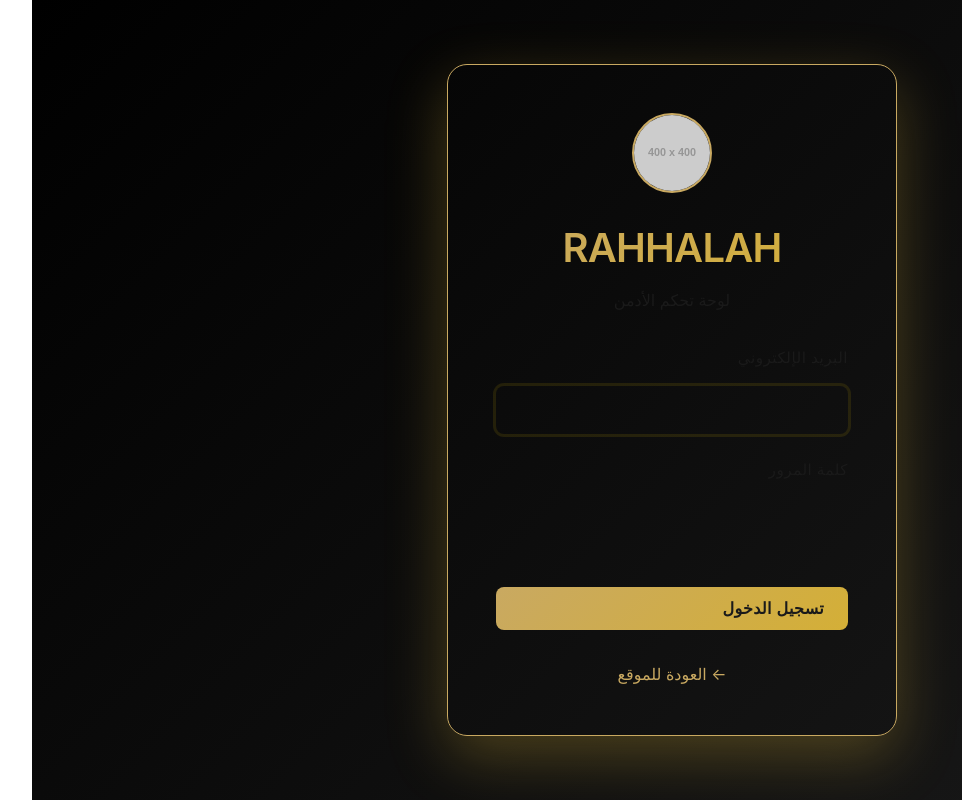
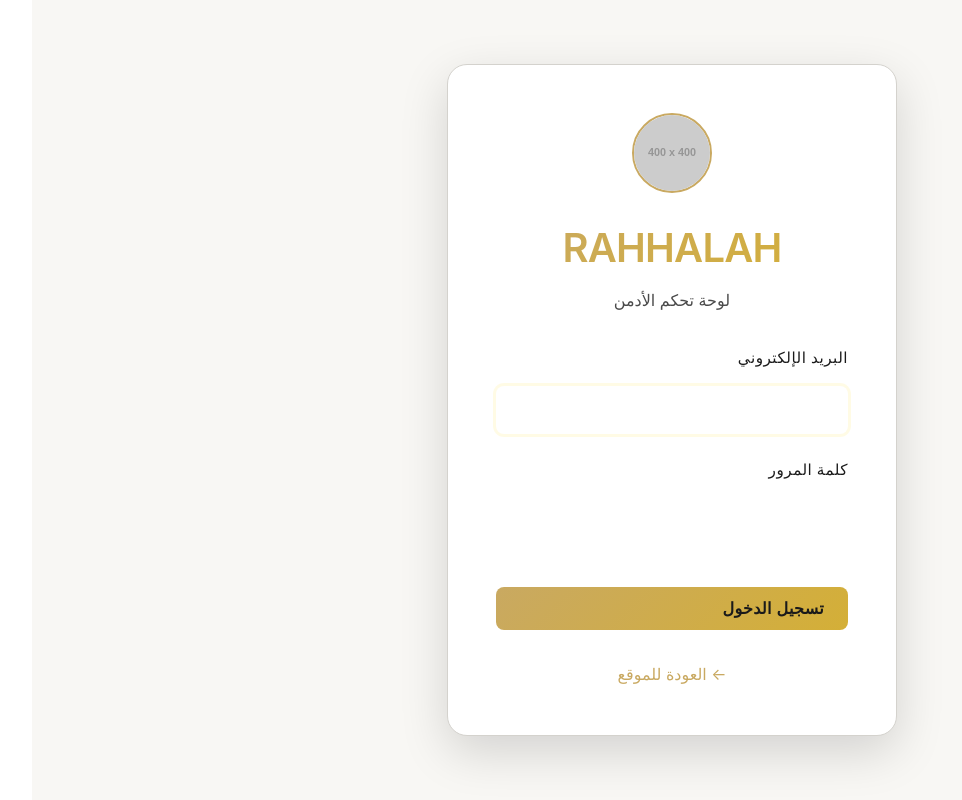
Before and after one commit to mido200912/E-commerce, a React (Vite) app in the folder frontend/: page /admin/login in a window 1280 px wide. Shown: the whole page, without its empty margins (218-1180 px from the left). Built offline with nearby package versions, Linux system fonts and the light colour scheme; no server answers.

Commit message:
Fix UI colors to match dynamic theme variables

```diff
--- a/frontend/src/components/Collections.css
+++ b/frontend/src/components/Collections.css
@@ -20,7 +20,7 @@
 }
 
 .section-header p {
-    color: var(--text-gray);
+    color: var(--text-secondary);
     font-size: 1.2rem;
 }
 
@@ -32,11 +32,11 @@
 }
 
 .product-card {
-    background: var(--card-bg);
+    background: var(--bg-primary);
     border-radius: 15px;
     overflow: hidden;
     transition: all 0.4s ease;
-    border: 1px solid rgba(212, 175, 55, 0.1);
+    border: 1px solid var(--border-medium);
     cursor: pointer;
     position: relative;
 }
@@ -60,7 +60,7 @@
 
 .product-card:hover {
     transform: translateY(-10px);
-    box-shadow: 0 20px 40px rgba(212, 175, 55, 0.2);
+    box-shadow: var(--shadow-xl);
     border-color: var(--primary-gold);
 }
 
@@ -83,11 +83,11 @@
 .product-title {
     font-size: 1.4rem;
     margin-bottom: 0.8rem;
-    color: var(--text-light);
+    color: var(--text-primary);
 }
 
 .product-description {
-    color: var(--text-gray);
+    color: var(--text-secondary);
     margin-bottom: 1rem;
     font-size: 0.95rem;
     line-height: 1.5;
@@ -136,7 +136,7 @@
 
 .empty-message {
     text-align: center;
-    color: var(--text-gray);
+    color: var(--text-muted);
     padding: 4rem 0;
     grid-column: 1 / -1;
 }
--- a/frontend/src/pages/AdminLogin.css
+++ b/frontend/src/pages/AdminLogin.css
@@ -4,17 +4,17 @@
     align-items: center;
     justify-content: center;
     padding: 2rem;
-    background: linear-gradient(135deg, #000000 0%, #1a1a1a 100%);
+    background: var(--bg-secondary);
 }
 
 .login-box {
-    background: var(--card-bg);
+    background: var(--bg-primary);
     padding: 3rem;
     border-radius: 20px;
     max-width: 450px;
     width: 100%;
-    border: 1px solid var(--primary-gold);
-    box-shadow: 0 20px 60px rgba(212, 175, 55, 0.3);
+    border: 1px solid var(--border-medium);
+    box-shadow: var(--shadow-xl);
     animation: fadeInUp 0.6s ease;
 }
 
@@ -36,12 +36,13 @@
     font-size: 2.5rem;
     background: linear-gradient(135deg, var(--primary-gold) 0%, var(--accent-gold) 100%);
     -webkit-background-clip: text;
+    background-clip: text;
     -webkit-text-fill-color: transparent;
     margin-bottom: 0.5rem;
 }
 
 .login-logo p {
-    color: var(--text-gray);
+    color: var(--text-secondary);
 }
 
 .error-message {
```
